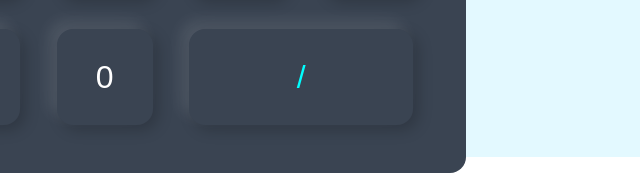
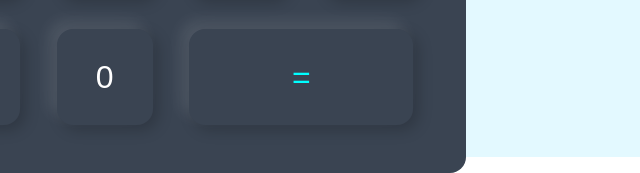
Before and after one commit to Yankhoba92/calculatrice, a plain HTML site: page index.html in a window 1280 px wide. Shown: the part 643-816 px from the top of the page, 469-1109 px from the left. Drawn offline with Linux system fonts and the light colour scheme.

Commit message:
Update index.html

```diff
--- a/index.html
+++ b/index.html
@@ -40,7 +40,7 @@
           <div>
             <input type="button" value="00" onclick="display.value += '00' " />
             <input type="button" value="0" onclick="display.value += '0' " />
-            <input type="button" value="/" class="egal operator"  onclick="display.value = eval(display.value) " />
+            <input type="button" value="=" class="egal operator"  onclick="display.value = eval(display.value) " />
           </div>
 
         </form>
```
